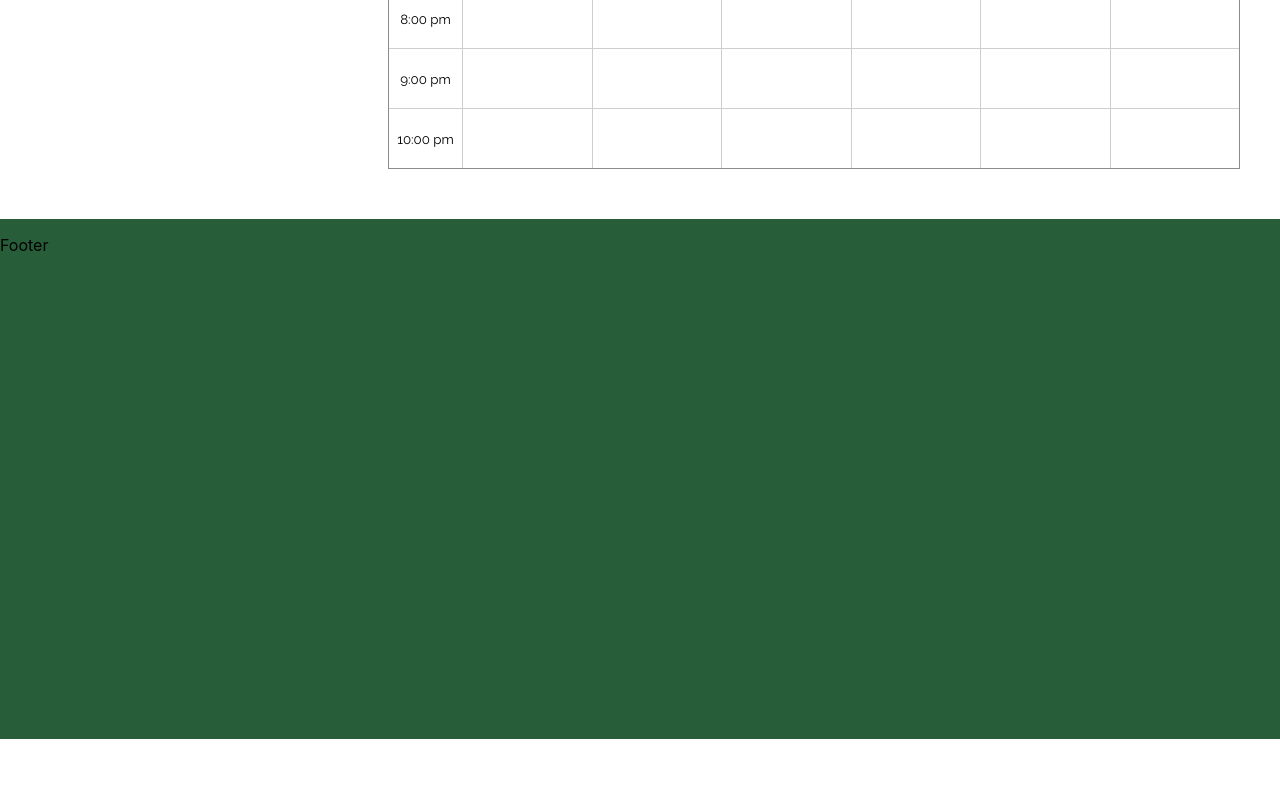
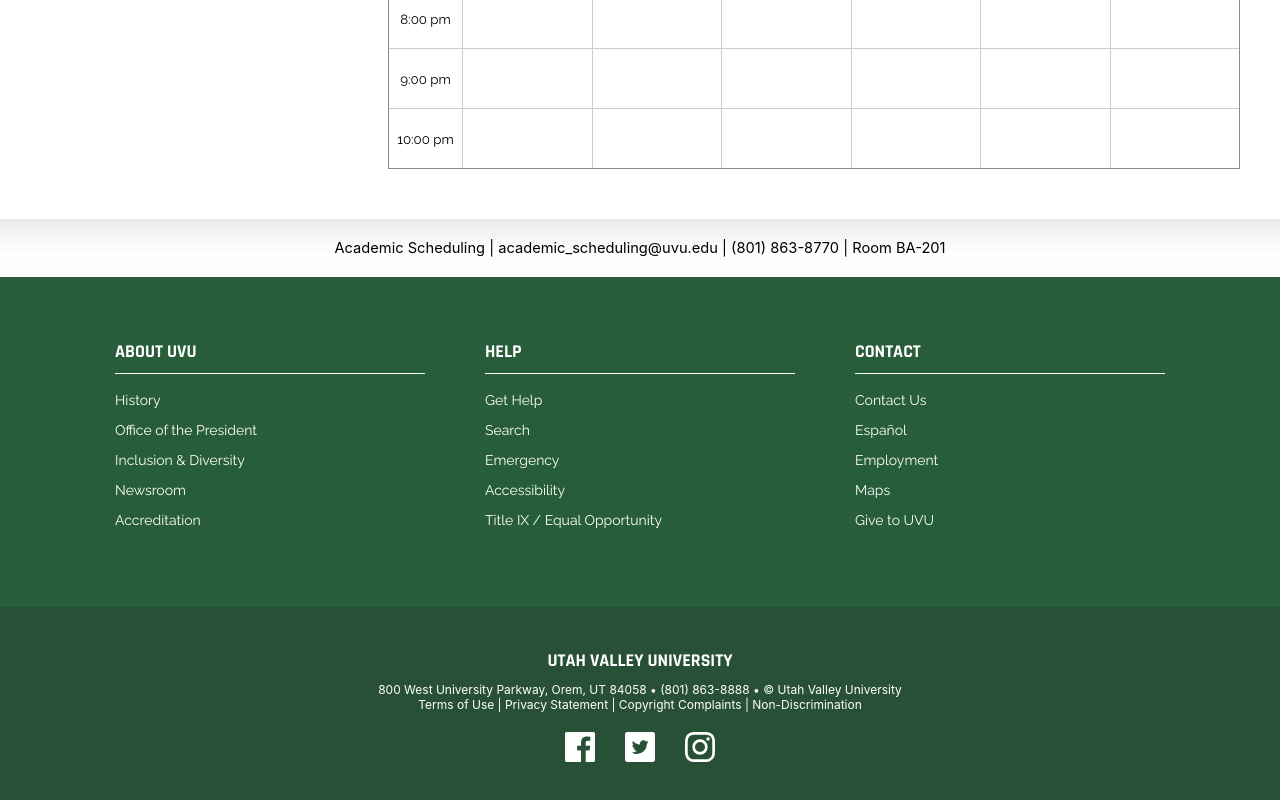
Before and after one commit to yipufe/WeekCalendar, a React (Create React App) app: page / in a window 1280 px wide. Shown: the part 1102-1902 px from the top of the page. Before the commit the page ends 1841 px from the top, so only its background shows below. Built offline with nearby package versions, Linux system fonts and the light colour scheme.

Commit message:
styled the footer. Made some minor adjustments.

```diff
--- a/public/index.html
+++ b/public/index.html
@@ -24,7 +24,7 @@
       work correctly both with client-side routing and a non-root public URL.
       Learn how to configure a non-root public URL by running `npm run build`.
     -->
-    <title>Schedge</title>
+    <title>Academic Scheduling Aid</title>
   </head>
   <body>
     <noscript>You need to enable JavaScript to run this app.</noscript>
--- a/src/App.js
+++ b/src/App.js
@@ -28,7 +28,7 @@
     e.preventDefault();
     const formData = new FormData();
     formData.append('csvfile', file);
-    let url = 'http://localhost:8080/calendar/postcsv';
+    let url = 'http://157.245.166.248:8080/calendar/postcsv';
     let method = 'POST';
 
     fetch(url, {
--- a/src/Components/CalendarFront/CalendarFrontEvent.js
+++ b/src/Components/CalendarFront/CalendarFrontEvent.js
@@ -1,19 +1,9 @@
-import React, { useState } from 'react';
+import React from 'react';
 import './calendarFront.scss';
 import { calDays, calTimes } from '../../calendarDaysAndTimesData';
 
 function CalendarFrontEvent(props) {
-  const {
-    initialData,
-    setInitialData,
-    displayData,
-    setDisplayData,
-    index,
-    startTime,
-    endTime,
-    event,
-    day,
-  } = props;
+  const { startTime, endTime, event, day } = props;
 
   return (
     <div
--- a/src/Components/Footer/Footer.js
+++ b/src/Components/Footer/Footer.js
@@ -1,10 +1,60 @@
 import React from 'react';
 import './footer.scss';
+import FBLogo from '../../images/facebook.svg';
+import InstaLogo from '../../images/instagram.svg';
+import TwitterLogo from '../../images/twitter.svg';
 
 function Footer() {
   return (
     <div className="footer-wrap">
-      <p>Footer</p>
+      <div className="footer-top">
+        <p>
+          Academic Scheduling | academic_scheduling@uvu.edu | (801) 863-8770 |
+          Room BA-201
+        </p>
+      </div>
+      <div className="footer-mid">
+        <div>
+          <h3>ABOUT UVU</h3>
+          <p>History</p>
+          <p>Office of the President</p>
+          <p>Inclusion & Diversity</p>
+          <p>Newsroom</p>
+          <p>Accreditation</p>
+        </div>
+        <div>
+          <h3>HELP</h3>
+          <p>Get Help</p>
+          <p>Search</p>
+          <p>Emergency</p>
+          <p>Accessibility</p>
+          <p>Title IX / Equal Opportunity</p>
+        </div>
+        <div>
+          <h3>CONTACT</h3>
+          <p>Contact Us</p>
+          <p>Español</p>
+          <p>Employment</p>
+          <p>Maps</p>
+          <p>Give to UVU</p>
+        </div>
+      </div>
+      <div className="footer-bottom">
+        <h3>UTAH VALLEY UNIVERSITY</h3>
+        <p>
+          800 West University Parkway, Orem, UT 84058 &bull; (801) 863-8888
+          &bull; © Utah Valley University
+        </p>
+        <p>
+          Terms of Use | Privacy Statement | Copyright Complaints |
+          Non-Discrimination
+        </p>
+        <div className="social-icons">
+          <img src={FBLogo} alt="Facebook Logo" />
+          <img src={TwitterLogo} alt="Twitter Logo" />
+          <img src={InstaLogo} alt="Instagram Logo" />
+        </div>
+      </div>
     </div>
   );
 }
--- a/src/Components/Footer/footer.scss
+++ b/src/Components/Footer/footer.scss
@@ -2,6 +2,75 @@
 
 .footer-wrap {
   width: 100vw;
-  height: 520px;
+  display: flex;
+  flex-direction: column;
+  align-items: center;
+}
+
+.footer-top {
+  width: 100%;
+  padding: 20px 0px;
+  background: linear-gradient(to bottom, #eaebec 0%, #ffffff 61%, #fbfbfb 100%);
+  display: flex;
+  align-items: center;
+  justify-content: center;
+  p {
+    margin: 0;
+    font-size: 11pt;
+  }
+}
+
+.footer-mid {
   background: $green1;
+  width: 100%;
+  height: 270px;
+  padding: 20px 0px 40px 0px;
+  display: flex;
+  align-items: center;
+  justify-content: center;
+  div {
+    width: 310px;
+    padding: 0px 30px;
+    color: white;
+    h3 {
+      border-bottom: 1px solid white;
+      font-size: 18px;
+      padding-bottom: 10px;
+      font-family: $Rajdhani;
+    }
+    p {
+      font-family: $Raleway;
+      font-size: 14px;
+    }
+  }
 }
+
+.footer-bottom {
+  background: #275037;
+  width: 100%;
+  height: 160px;
+  padding: 20px 0px;
+  display: flex;
+  flex-direction: column;
+  align-items: center;
+  justify-content: center;
+  color: white;
+  h3 {
+    margin: 0;
+    font-family: $Rajdhani;
+    font-size: 18px;
+    margin-bottom: 10px;
+  }
+  p {
+    margin: 0;
+    font-size: 12px;
+  }
+}
+.social-icons {
+  margin-top: 20px;
+  img {
+    width: 30px;
+    height: 30px;
+    padding: 0px 15px;
+  }
+}
--- a/src/Components/Nav/Nav.js
+++ b/src/Components/Nav/Nav.js
@@ -5,10 +5,10 @@
   return (
     <div className="nav-wrap">
       <div className="nav-body">
-        <a href="#">HOME</a>
-        <a href="#">CONTACT US</a>
-        <a href="#">CURRICULUM OFFICE</a>
-        <a href="#">CATALOG</a>
+        <p href="#">HOME</p>
+        <p href="#">CONTACT US</p>
+        <p href="#">CURRICULUM OFFICE</p>
+        <p href="#">CATALOG</p>
       </div>
     </div>
   );
--- a/src/Components/Nav/nav.scss
+++ b/src/Components/Nav/nav.scss
@@ -13,7 +13,7 @@
   height: 100%;
   display: flex;
   align-items: center;
-  a {
+  p {
     text-decoration: none;
     font-size: 12px;
     font-family: $Raleway;
--- a/src/Components/Sidebar/Sidebar.js
+++ b/src/Components/Sidebar/Sidebar.js
@@ -15,7 +15,7 @@
           style={{
             width: '100%',
             height: '30px',
-            fontSize: '12pt',
+            fontSize: '10pt',
           }}
         />
         <button
```
